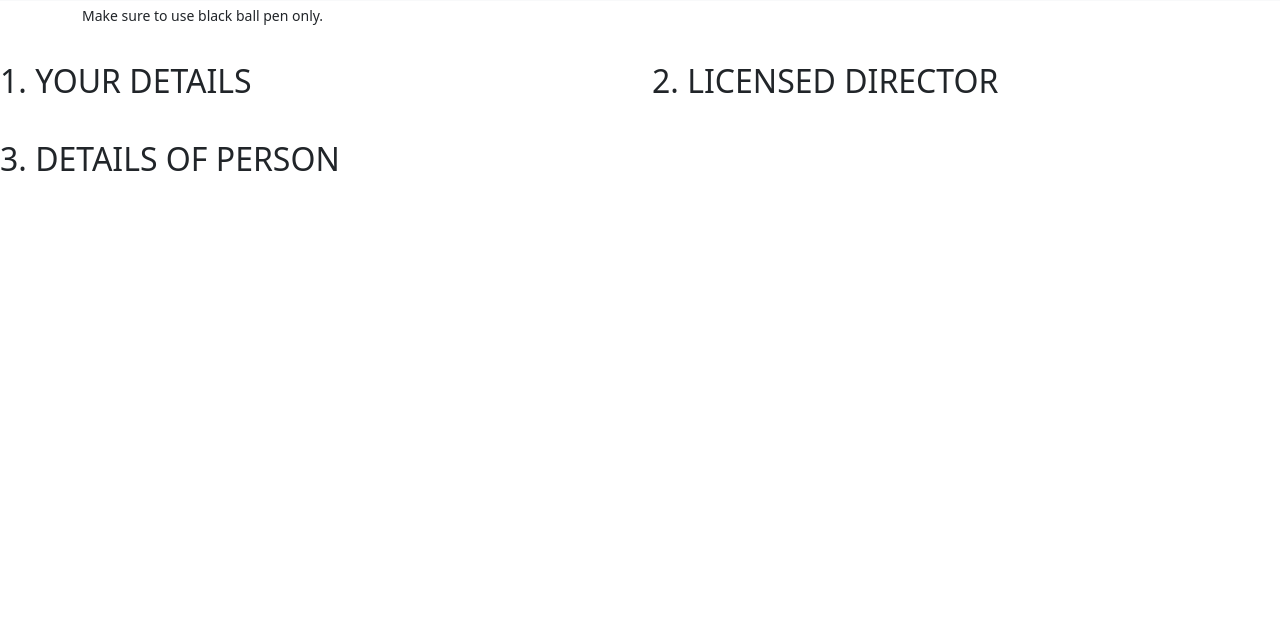
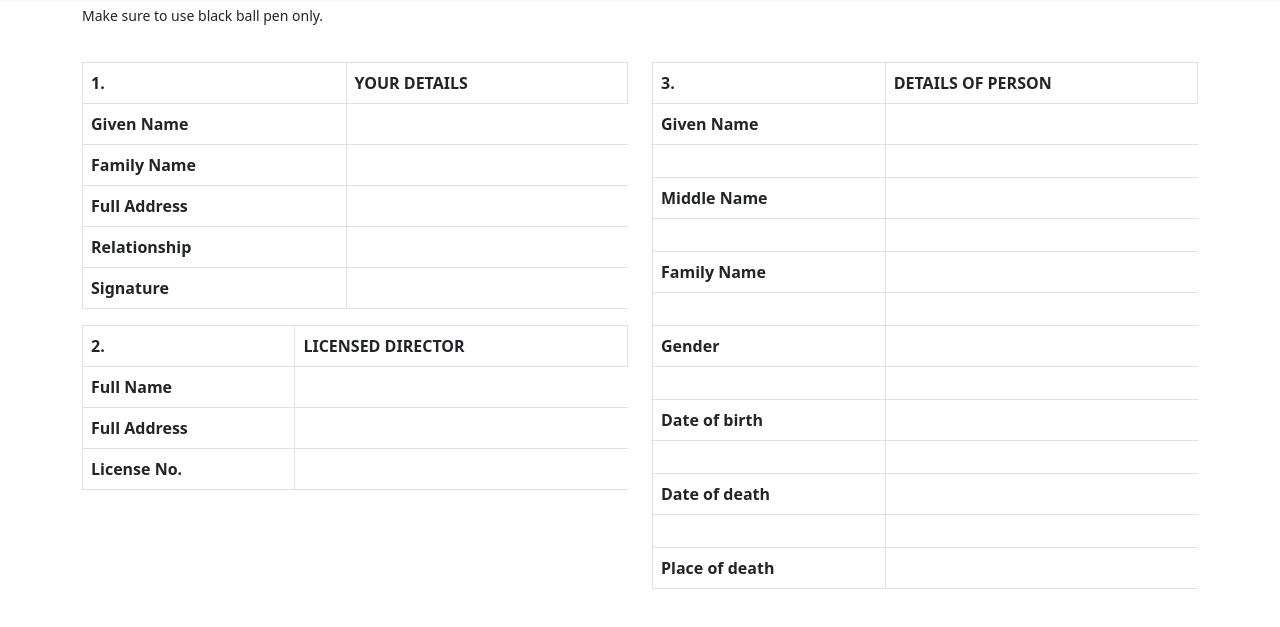
Before and after one commit to mrcodefrost/complex-design-form, a plain HTML site: page index.html in a window 1280 px wide. Shown: the part 67-694 px from the top of the page. Drawn offline with nearby package versions, Linux system fonts and the light colour scheme.

Commit message:
tables fixed

```diff
--- a/index.html
+++ b/index.html
@@ -1,12 +1,17 @@
-<!doctype html>
+<!DOCTYPE html>
 <html lang="en">
   <head>
     <!-- Required meta tags -->
-    <meta charset="utf-8">
-    <meta name="viewport" content="width=device-width, initial-scale=1">
+    <meta charset="utf-8" />
+    <meta name="viewport" content="width=device-width, initial-scale=1" />
 
     <!-- Bootstrap CSS -->
-    <link href="https://cdn.jsdelivr.net/npm/bootstrap@5.0.2/dist/css/bootstrap.min.css" rel="stylesheet" integrity="sha384-EVSTQN3/azprG1Anm3QDgpJLIm9Nao0Yz1ztcQTwFspd3yD65VohhpuuCOmLASjC" crossorigin="anonymous">
+    <link
+      href="https://cdn.jsdelivr.net/npm/bootstrap@5.0.2/dist/css/bootstrap.min.css"
+      rel="stylesheet"
+      integrity="sha384-EVSTQN3/azprG1Anm3QDgpJLIm9Nao0Yz1ztcQTwFspd3yD65VohhpuuCOmLASjC"
+      crossorigin="anonymous"
+    />
 
     <title>Complex Form Design</title>
   </head>
@@ -17,52 +22,133 @@
         <!-- Title Text -->
         <h1 class="m-0">Complex Form Design</h1>
         <!-- Logo Image -->
-      <img src="titleLogo.jpg" alt="Logo" height="60">
+        <img src="titleLogo.jpg" alt="Logo" height="60" />
       </div>
     </header>
-
 
     <div class="container py-1">
       <p class="small text-black">Make sure to use black ball pen only.</p>
     </div>
 
+    <!-- Table 1 & 3 -->
+    <div class="container">
       <div class="row mt-3">
+        <div class="col-md-6">
           <!-- Table 1 -->
-    <div class="col-md-6">
-      <h2 class="text-start">1. YOUR DETAILS</h2>
+          <table class="table table-bordered ps-3">
+            <thead>
+              <tr>
+                <th scope="col">1.</th>
+                <th scope="col">YOUR DETAILS</th>
+              </tr>
+            </thead>
+            <!-- Table content -->
+            <tbody>
+              <tr>
+                <th scope="row">Given Name</th>
+              </tr>
+              <tr>
+                <th scope="row">Family Name</th>
+              </tr>
+              <tr>
+                <th scope="row">Full Address</th>
+              </tr>
+              <tr>
+                <th scope="row">Relationship</th>
+              </tr>
+              <tr>
+                <th scope="row">Signature</th>
+              </tr>
+            </tbody>
+          </table>
+          <!-- Table 2 -->
+          <!-- Table 2 -->
           <table class="table table-bordered ps-3">
             <!-- Table content -->
+            <thead>
+              <tr>
+                <th scope="col">2.</th>
+                <th scope="col">LICENSED DIRECTOR</th>
+              </tr>
+            </thead>
+            <!-- Table content -->
+            <tbody>
+              <tr>
+                <th scope="row">Full Name</th>
+              </tr>
+              <tr>
+                <th scope="row">Full Address</th>
+              </tr>
+              <tr>
+                <th scope="row">License No.</th>
+              </tr>
+            </tbody>
           </table>
         </div>
 
-    <!-- Table 2 -->
+        <!-- Table 3 -->
         <div class="col-md-6">
-      <h2 class="text-start">2. LICENSED DIRECTOR</h2>
           <table class="table table-bordered ps-3">
             <!-- Table content -->
+            <thead>
+              <tr>
+                <th scope="col">3.</th>
+                <th scope="col">DETAILS OF PERSON</th>
+              </tr>
+            </thead>
+            <!-- Table content -->
+            <tbody>
+              <tr>
+                <th scope="row">Given Name</th>
+              </tr>
+              <tr>
+                <th class="py-3"></th>
+              </tr>
+
+              <tr>
+                <th scope="row">Middle Name</th>
+              </tr>
+              <tr>
+                <th class="py-3"></th>
+              </tr>
+              <tr>
+                <th scope="row">Family Name</th>
+              </tr>
+              <tr>
+                <th class="py-3"></th>
+              </tr>
+              <tr>
+                <th scope="row">Gender</th>
+              </tr>
+              <tr>
+                <th class="py-3"></th>
+              </tr>
+              <tr>
+                <th scope="row">Date of birth</th>
+              </tr>
+              <tr>
+                <th class="py-3"></th>
+              </tr>
+              <tr>
+                <th scope="row">Date of death</th>
+              </tr>
+              <tr>
+                <th class="py-3"></th>
+              </tr>
+              <tr>
+                <th scope="row">Place of death</th>
+              </tr>
+            </tbody>
           </table>
         </div>
       </div>
-
-  <!-- Table 3 -->
-  <div class="row mt-3">
-    <div class="col-md-6">
-      <h2 class="text-start">3. DETAILS OF PERSON</h2>
-      <table class="table table-bordered ps-3">
-        <!-- Table content -->
-      </table>
-    </div>
     </div>
 
-    <!-- Optional JavaScript; choose one of the two! -->
-
     <!-- Option 1: Bootstrap Bundle with Popper -->
-    <script src="https://cdn.jsdelivr.net/npm/bootstrap@5.0.2/dist/js/bootstrap.bundle.min.js" integrity="sha384-MrcW6ZMFYlzcLA8Nl+NtUVF0sA7MsXsP1UyJoMp4YLEuNSfAP+JcXn/tWtIaxVXM" crossorigin="anonymous"></script>
-
-    <!-- Option 2: Separate Popper and Bootstrap JS -->
-    <!--
-    <script src="https://cdn.jsdelivr.net/npm/@popperjs/core@2.9.2/dist/umd/popper.min.js" integrity="sha384-IQsoLXl5PILFhosVNubq5LC7Qb9DXgDA9i+tQ8Zj3iwWAwPtgFTxbJ8NT4GN1R8p" crossorigin="anonymous"></script>
-    <script src="https://cdn.jsdelivr.net/npm/bootstrap@5.0.2/dist/js/bootstrap.min.js" integrity="sha384-cVKIPhGWiC2Al4u+LWgxfKTRIcfu0JTxR+EQDz/bgldoEyl4H0zUF0QKbrJ0EcQF" crossorigin="anonymous"></script>
-    -->
+    <script
+      src="https://cdn.jsdelivr.net/npm/bootstrap@5.0.2/dist/js/bootstrap.bundle.min.js"
+      integrity="sha384-MrcW6ZMFYlzcLA8Nl+NtUVF0sA7MsXsP1UyJoMp4YLEuNSfAP+JcXn/tWtIaxVXM"
+      crossorigin="anonymous"
+    ></script>
   </body>
 </html>
```
Lines whose indentation alone changed are shown as unchanged.
